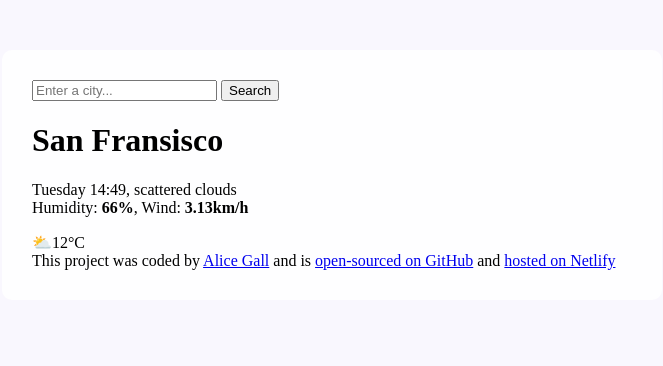
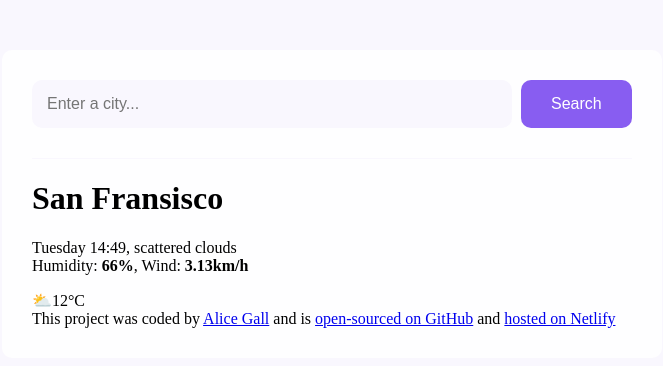
Before and after one commit to alice-gall/weather-app-project, a plain HTML site: page index.html in a window 1280 px wide. Shown: the whole page, without its empty margins (308-971 px from the left). Drawn offline with Linux system fonts and the light colour scheme.

Commit message:
Styled the header section

```diff
--- a/index.html
+++ b/index.html
@@ -8,10 +8,10 @@
   </head>
   <body>
     <div id="page">
-      <header>
+      <header id="header">
         <form>
-          <input type="search" placeholder="Enter a city..." required />
-          <input type="submit" value="Search" />
+          <input type="search" placeholder="Enter a city..." id="search-bar" />
+          <input type="submit" value="Search" id="submit-button" />
         </form>
       </header>
       <main>
--- a/src/index.css
+++ b/src/index.css
@@ -8,3 +8,25 @@ body {
   padding: 30px;
   border-radius: 10px;
 }
+#header {
+  border-bottom: 1px solid #f9f7fe;
+  padding-bottom: 30px;
+}
+
+#search-bar {
+  padding: 15px;
+  width: 80%;
+  background: #f9f7fe;
+  border: none;
+  border-radius: 10px;
+  font-size: 16px;
+}
+#submit-button {
+  padding: 15px 30px;
+  border: none;
+  background: #885df1;
+  color: #fff;
+  border-radius: 10px;
+  font-size: 16px;
+  margin-left: 5px;
+}
```
